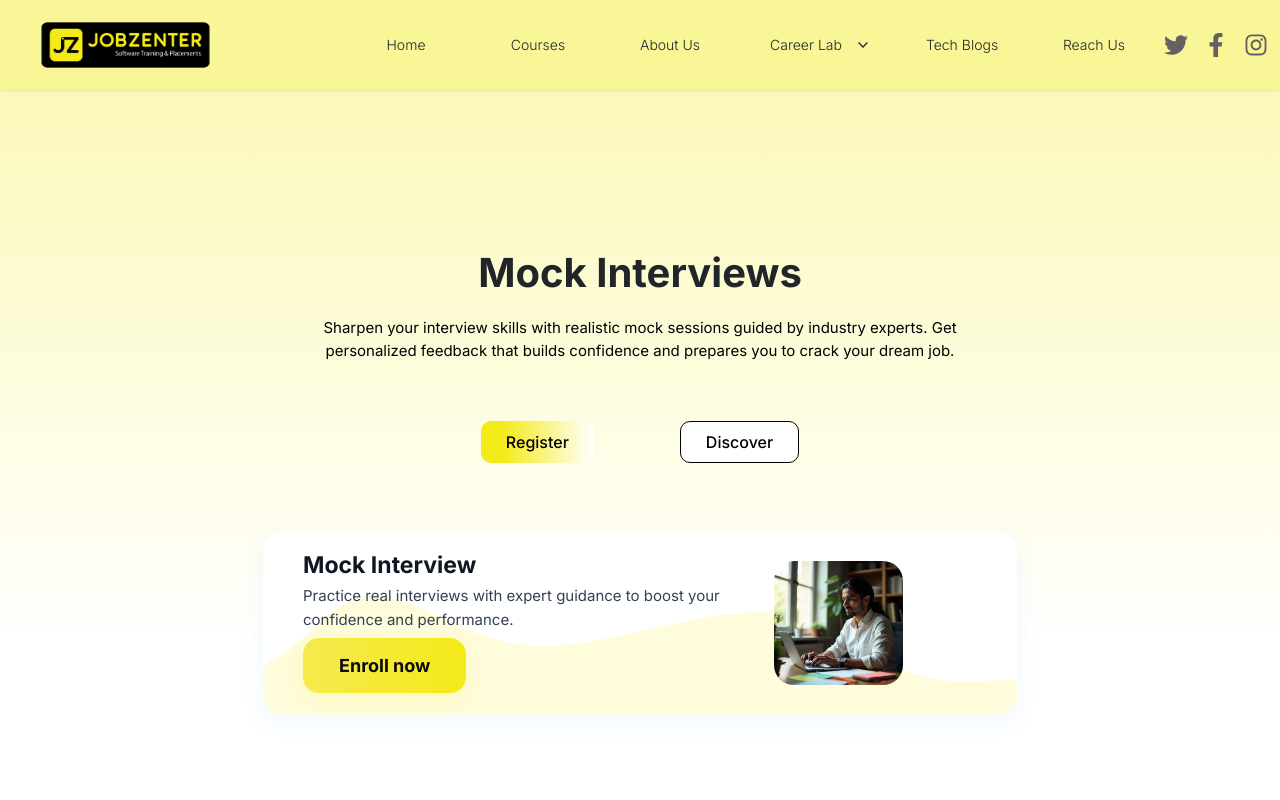
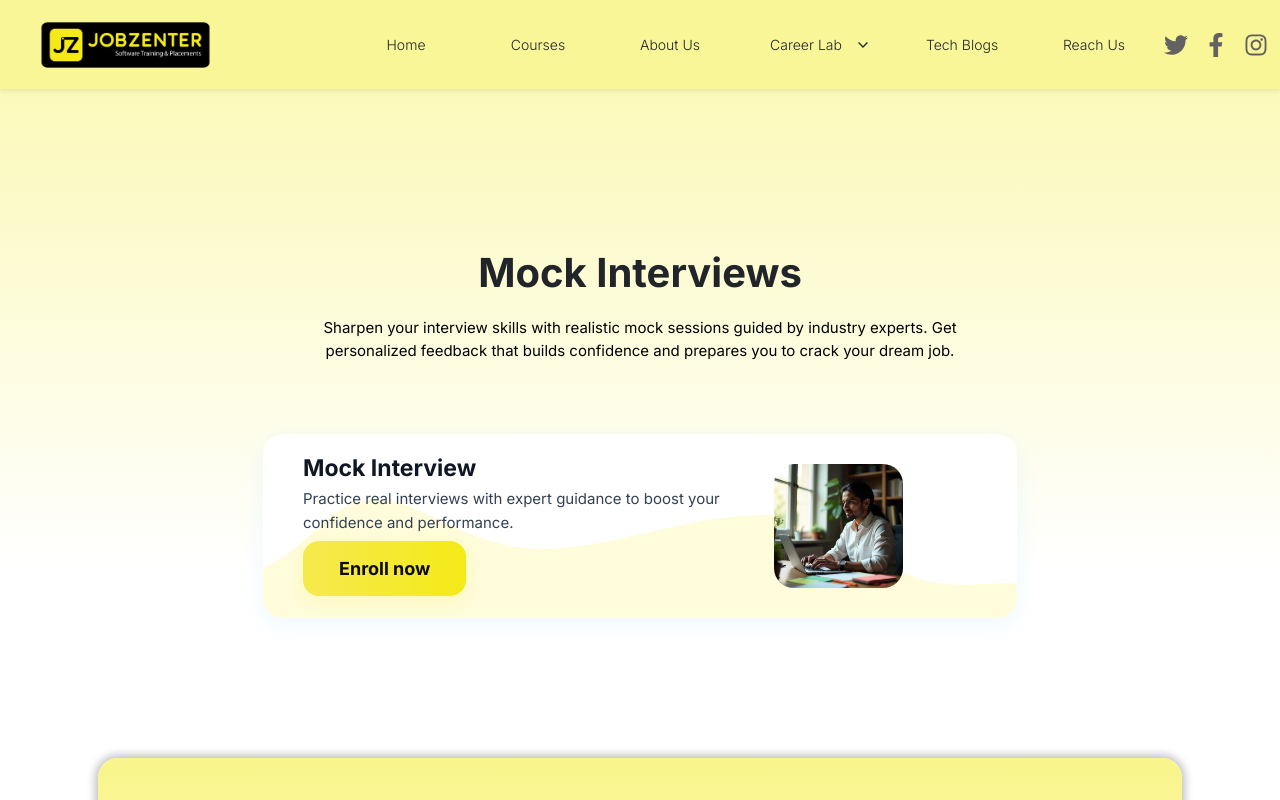
Before and after one commit to Urbancode-IT/jobzenterNextjs, a Next.js app: page /career-lab/mock-interviews in a window 1280 px wide. Shown: the top 800 px of the page. Built offline with nearby package versions, Linux system fonts and the light colour scheme.

Commit message:
remove buttons

```diff
--- a/src/components/career-labs/Mockinterviews/components/Hero.jsx
+++ b/src/components/career-labs/Mockinterviews/components/Hero.jsx
@@ -11,8 +11,8 @@ const Hero = () => {
         </p>
 
         <div className="d-flex justify-content-center gap-3 mt-4">
-          <button className="btn btn-register">Register</button>
-          <button className="btn btn-discover">Discover</button>
+
+
         </div>
 
         <div className="program-card mt-5">
--- a/src/components/resumeBuild/components/ResumeHero.jsx
+++ b/src/components/resumeBuild/components/ResumeHero.jsx
@@ -11,7 +11,7 @@ const Hero = () => {
         </p>
 
         <div className="d-flex justify-content-center gap-3 mt-4">
-          <button className="btn btn-register border">Register</button>
+
 
         </div>
 
```
